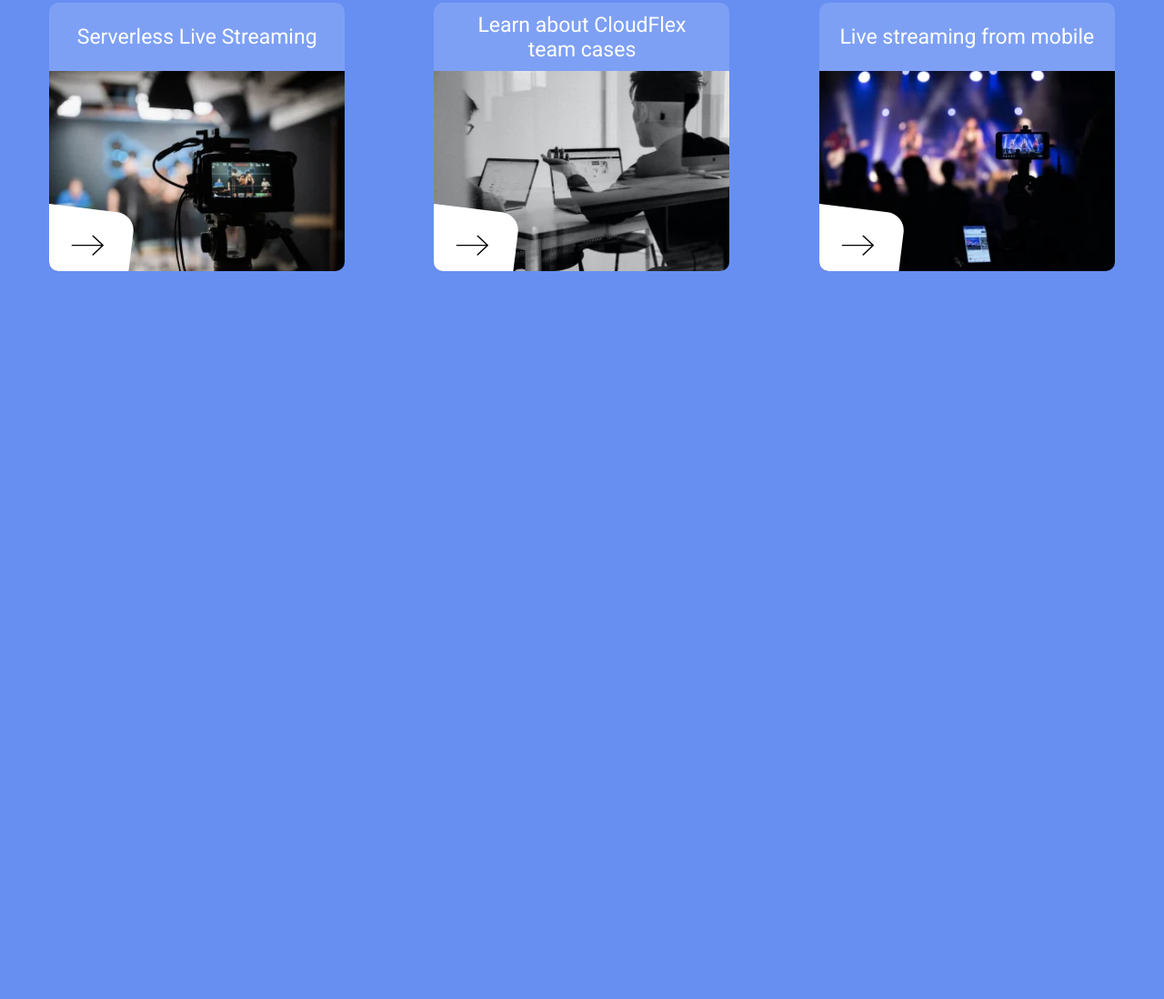
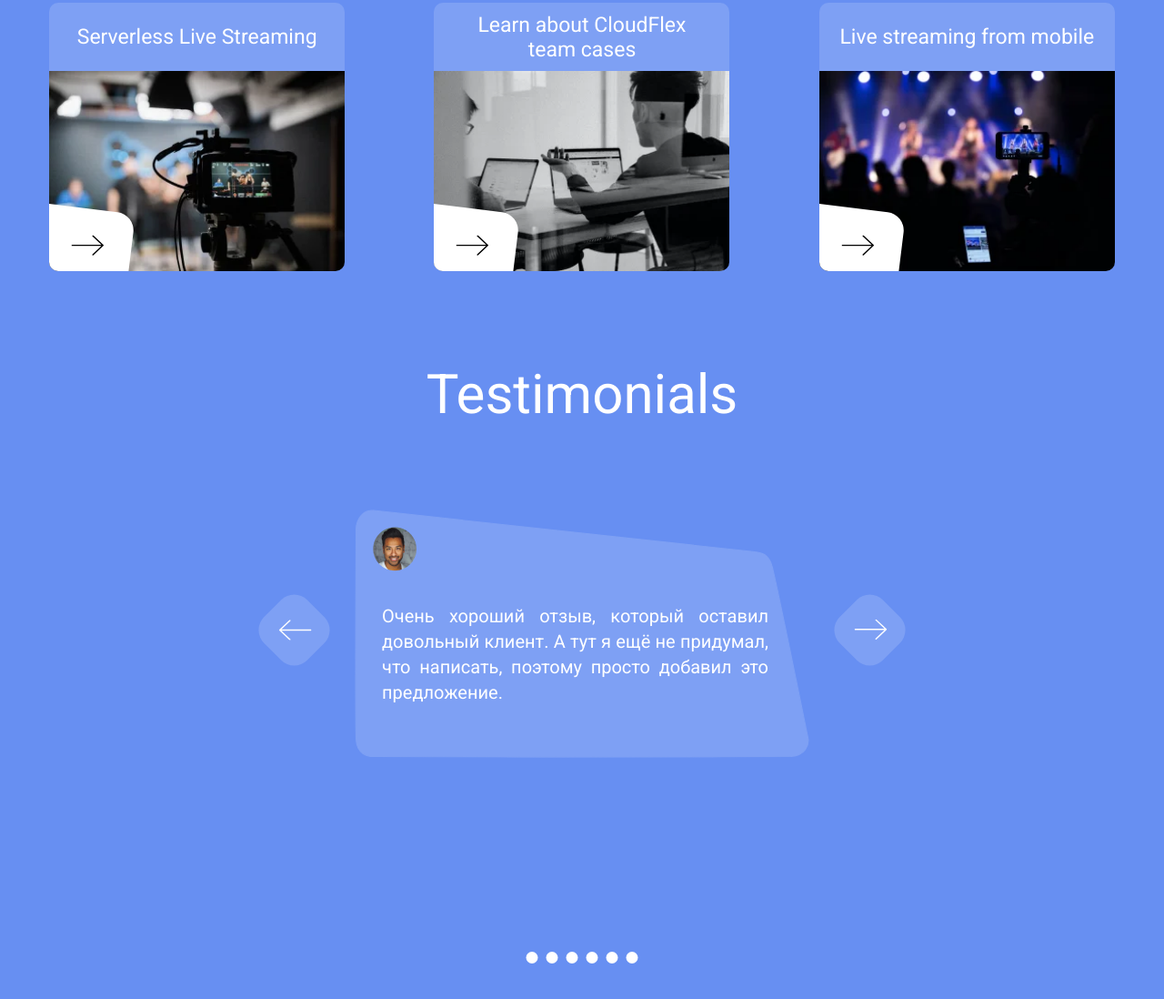
Before and after one commit to NizamAir/landing_live_streaming, a website: page index.html in a window 1280 px wide. Shown: the part 4178-5276 px from the top of the page at 91% size. Before the commit the page ends 4656 px from the top, so only its background shows below. Drawn offline with nearby package versions, Linux system fonts and the light colour scheme; files that its build step writes are made by us from their sources.

Commit message:
testimonials section implementation

```diff
--- a/index.html
+++ b/index.html
@@ -22,10 +22,10 @@
           </div>
           <div class="nav__links">
             <ul class="nav__links-list list" aria-label="header nav links">
-              <li class="list__item" aria-label="first link">
+              <li class="list__item">
                 <a href="#" class="list__item-link">about us</a>
               </li>
-              <li class="list__item" aria-label="second link">
+              <li class="list__item">
                 <a href="#" class="list__item-link">contact</a>
               </li>
             </ul>
@@ -259,6 +259,51 @@
           </div>
         </div>
       </section>
+
+      <section class="testimonials-section" aria-label="testimonials section">
+        <div class="container">
+          <div class="testimonials">
+            <h2 class="testimonials__title">Testimonials</h2>
+            <div class="testimonials__slider slider">
+              <figure class="wave-card">
+                <img
+                  src="assets/img/avatar_alpha.png"
+                  alt="avatar img"
+                  class="wave-card__avatar"
+                />
+                <blockquote
+                  class="wave-card__quote"
+                  cite="https://happyclient.com"
+                >
+                  <p>
+                    Очень хороший отзыв, который оставил довольный клиент. А тут
+                    я ещё не придумал, что написать, поэтому просто добавил это
+                    предложение.
+                  </p>
+                </blockquote>
+              </figure>
+              <button class="slider__left-btn">
+                <svg class="slider__left-btn-icon" aria-label="arrow icon">
+                  <use href="assets/sprites.svg#arrow-icon" />
+                </svg>
+              </button>
+              <button class="slider__right-btn">
+                <svg class="slider__right-btn-icon" aria-label="arrow icon">
+                  <use href="assets/sprites.svg#arrow-icon" />
+                </svg>
+              </button>
+              <div class="slider__points">
+                <div class="slider__points-item"></div>
+                <div class="slider__points-item"></div>
+                <div class="slider__points-item"></div>
+                <div class="slider__points-item"></div>
+                <div class="slider__points-item"></div>
+                <div class="slider__points-item"></div>
+              </div>
+            </div>
+          </div>
+        </div>
+      </section>
     </main>
   </body>
 </html>
--- a/styles/_basic.scss
+++ b/styles/_basic.scss
@@ -29,7 +29,8 @@ li {
   list-style: none;
 }
 
-figure {
+figure,
+blockquote {
   margin: 0;
 }
 
--- a/styles/_cards.scss
+++ b/styles/_cards.scss
@@ -110,3 +110,32 @@
     width: 300px;
   }
 }
+
+.wave-card {
+  width: 500px;
+  height: 275px;
+  background: url("../assets/wave_card_bg.svg") center/contain no-repeat;
+
+  @include m.d-flex(start, start, nowrap, column, 0, 35px);
+
+  &__avatar {
+    margin: 20px 0 0 20px;
+  }
+
+  &__quote {
+    margin: 0 45px 0 30px;
+    @include m.font(20px, 400, v.$color-white);
+    line-height: 1.4;
+    text-align: justify;
+  }
+
+  @media (max-width: v.$media-md) {
+    width: 330px;
+    row-gap: 15px;
+    background: url("../assets/wave_card_bg.svg") 50% 0 / contain no-repeat;
+
+    &__quote {
+      @include m.font(13px, 400, v.$color-white);
+    }
+  }
+}
--- a/styles/_experience.scss
+++ b/styles/_experience.scss
@@ -2,7 +2,7 @@
 @use "mixins" as m;
 
 .experience {
-  padding: 180px 0;
+  padding: 180px 0 0 0;
   margin: 0 auto;
   text-align: center;
 
--- a/styles/_importer.scss
+++ b/styles/_importer.scss
@@ -5,3 +5,4 @@
 @forward "work";
 @forward "about";
 @forward "experience";
+@forward "testimonials";
--- /dev/null
+++ b/styles/_testimonials.scss
@@ -0,0 +1,119 @@
+@use "variables" as v;
+@use "mixins" as m;
+@use "placeholders";
+@use "sass:color";
+
+%slider-button {
+  width: 67px;
+  height: 67px;
+  border: none;
+  border-radius: 20px;
+  background-color: color.adjust(v.$color_white, $alpha: -0.85);
+  rotate: z 45deg;
+}
+
+.testimonials {
+  margin: 0 auto;
+  padding: 100px 0 100px 0;
+
+  @include m.d-flex(start, center, nowrap, column, 0, 90px);
+
+  &__title {
+    @include m.font(60px, 400, v.$color-white);
+
+    @media (max-width: v.$media-md) {
+      @include m.font(35px, 400, v.$color-white);
+    }
+  }
+
+  .slider {
+    position: relative;
+    height: 500px;
+
+    &__left-btn {
+      @extend %slider-button;
+      @include m.position(absolute, 1, -1, top, left, 100px, -100px);
+
+      &-icon {
+        width: 36px;
+        height: 23px;
+        fill: v.$color_white;
+        rotate: z 135deg;
+      }
+    }
+
+    &__right-btn {
+      @extend %slider-button;
+      @include m.position(absolute, 1, -1, top, right, 100px, -100px);
+
+      &-icon {
+        width: 36px;
+        height: 23px;
+        fill: v.$color_white;
+        rotate: z -45deg;
+      }
+    }
+
+    &__left-btn:hover,
+    &__right-btn:hover {
+      cursor: pointer;
+      box-shadow: inset 0 0 15px 3px rgba(0, 0, 0, 0.15);
+
+      .slider__left-btn-icon,
+      .slider__right-btn-icon {
+        fill: v.$color_black;
+      }
+    }
+
+    &__points {
+      @include m.position(absolute, 1, -1, bottom, left, 0, 50%);
+      @include m.d-flex(start, center, nowrap, row, 9px, 0);
+
+      translate: -50% 0;
+
+      &-item {
+        width: 13px;
+        height: 13px;
+        border-radius: 50%;
+        background-color: v.$color-white;
+
+        &:hover {
+          cursor: pointer;
+          scale: 0.7;
+          background-color: v.$color-grey;
+        }
+      }
+    }
+
+    @media (max-width: v.$media-md) {
+      height: 300px;
+
+      &__left-btn {
+        top: unset;
+        bottom: 20px;
+        left: 0;
+      }
+
+      &__right-btn {
+        top: unset;
+        bottom: 20px;
+        right: 0;
+      }
+
+      &__points {
+        @include m.position(absolute, 1, -1, bottom, left, 0, 50%);
+        bottom: 45px;
+      }
+    }
+
+    @media (max-width: v.$media-min) {
+      &__left-btn {
+        left: 10px;
+      }
+
+      &__right-btn {
+        right: 10px;
+      }
+    }
+  }
+}
--- a/styles/_variables.scss
+++ b/styles/_variables.scss
@@ -1,6 +1,7 @@
 $color_blue: #678ff2;
 $color_white: #fff;
 $color_black: #000;
+$color_grey: #b4b4b4;
 
 $media_xxl: 1400px;
 $media_xl: 1200px;
```
